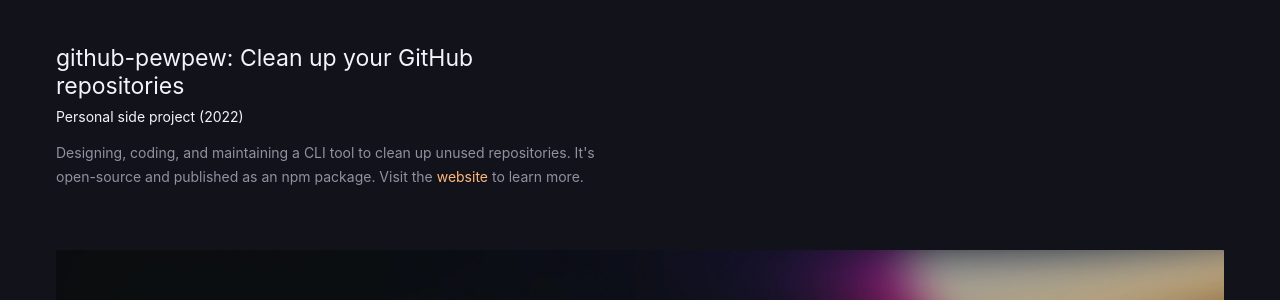
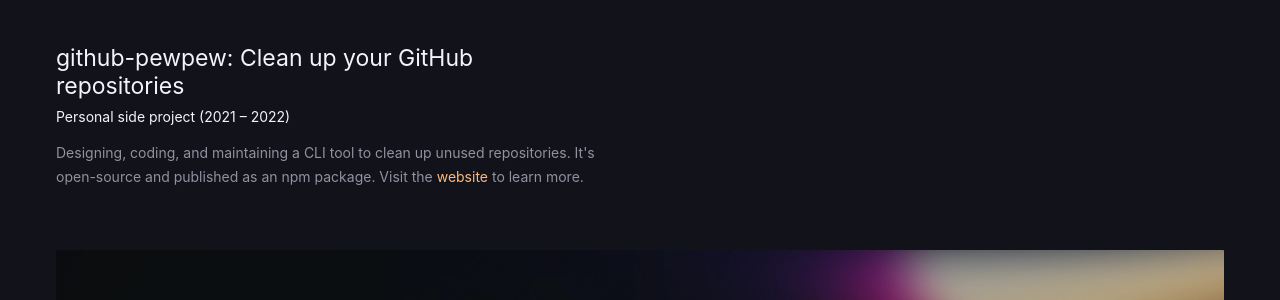
Before and after one commit to adrianmg/adrianmg.github.io, a Jekyll site: the page built from index.html, in a window 1280 px wide and 900 px high, scrolled down 13531 px. Shown: the part 152-452 px from the top of the window. Built offline with Jekyll 4.4.1, drawn with Linux system fonts in a browser that asks for light colours.

Commit message:
update: date

```diff
--- a/_includes/home-work.html
+++ b/_includes/home-work.html
@@ -79,7 +79,7 @@
 	<div class="home-work-grid__project">
 		<div class="home-work-grid__project-description">
 			<h2>github-pewpew: Clean up your GitHub repositories</h2>
-			<h3>Personal side project (2022)</h3>
+			<h3>Personal side project (2021 – 2022)</h3>
 			<p>
 				Designing, coding, and maintaining a CLI tool to clean up unused repositories. It's open-source and published as an npm package.
 				Visit the <a href="/pewpew">website</a> to learn more.
```
